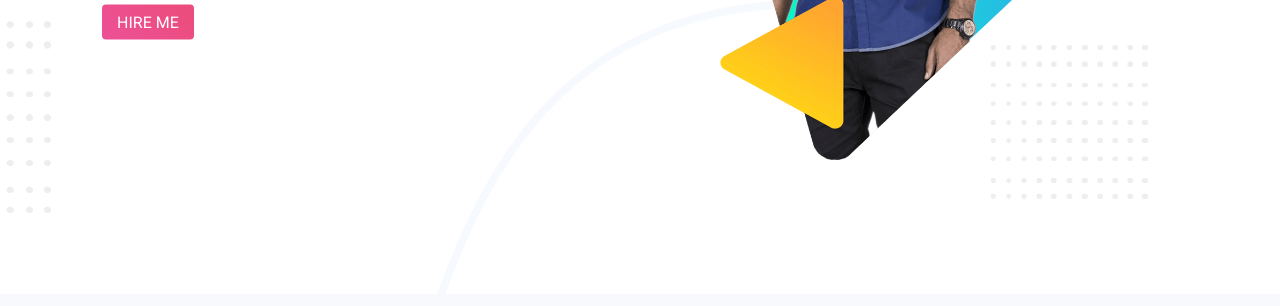
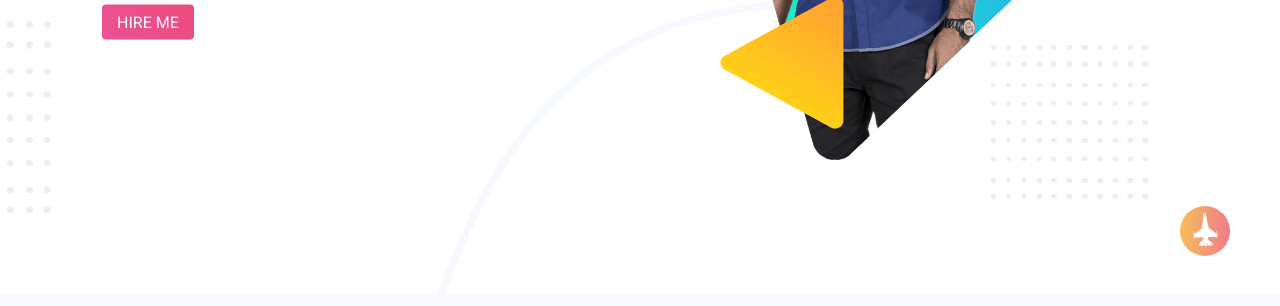
Before and after one commit to saburali/Personal-Protfolio, a plain HTML site: page index.html in a window 1280 px wide. Shown: the part 494-800 px from the top of the page. Drawn offline with Linux system fonts and the light colour scheme.

Commit message:
back to top button create & link adedd

```diff
--- a/asset/style.css
+++ b/asset/style.css
@@ -373,7 +373,7 @@ section:nth-child(7) {
     padding: 50px 80px;
     border-radius: 10px;
     overflow: hidden;
-    background-image: linear-gradient(90deg, #f6af3275, #ed596eed);
+    background-image: linear-gradient(90deg, #f6af32ed, #ed596e75);
     backdrop-filter: blur(5px);
 }
 
@@ -462,3 +462,32 @@ footer {
     font-weight: 600;
     text-align: center;
 }
+
+/* Back to Top Button */
+.b2t {
+    position: fixed;
+    bottom: 50px;
+    right: 50px;
+}
+
+.b2t a {
+    color: #fff;
+    height: 50px;
+    width: 50px;
+    font-size: 27px;
+    display: inline-block;
+    border-radius: 50%;
+    opacity: 0.8;
+    transition: 0.5s;
+    background-image: linear-gradient(90deg, #f6af32, #ed596e);
+}
+
+.b2t a i {
+    padding: 18px 0px 3px 1px;
+    transform: rotate(268deg);
+}
+
+.b2t a:hover {
+    opacity: 1;
+    background-image: linear-gradient(90deg, #ed596e, #f6af32);
+}
--- a/index.html
+++ b/index.html
@@ -14,7 +14,7 @@
 <body>
     <!-- Navbar -->
     <div class="header">
-        <a href="#!">
+        <a href="https://saburbd.com/" target="_blank">
             <img src="asset/images/logo/logo.png" alt="logo image" class="logo" />
         </a>
 
@@ -41,7 +41,7 @@
                 <h3> Hello I'm </h3>
                 <h2 class="primary-colors"> Abdus Sabur </h2>
                 <p class="secondary-color"> Web Designer & Developer with over tow years work experience. Web Desigen, Web development and UI design the major filed i am expert in. </p>
-                <a href="#!" class="btn"> Hire Me </a>
+                <a href="#contact" class="btn"> Hire Me </a>
             </div>
         </div>
         <div class="halt-width">
@@ -59,7 +59,7 @@
                 <h3> Biography </h3>
                 <p class="small-text"> <i class="fas fa-map-marked-alt"></i> Rajshahi, Bangladesh </p>
                 <p class="secondary-color"> Web Designer & Developer with over tow years work experience. Web Desigen, Web development and UI design the major filed i am expert in. Moreover i have teaching passion. I makes video tutorial to share my knowledge. My over all skill makes me a complete software developer, so you can hire me for your projects. </p>
-                <a href="#!" class="btn"> Download CV </a>
+                <a href="https://saburbd.com/default-site.php#about" target="_blank" class="btn"> Download CV </a>
             </div>
         </div>
     </section>
@@ -86,7 +86,7 @@
             <p class="secondary-color"> Founder & CEO Alies </p>
             <p> Reference site about Lorem Ipsum, giving information on its origins, as well as a random Lipsum generator. </p>
         </div>
-        <a href="#!" target="_blank">
+        <a href="mailto:programming.hero1@gmail.com">
             <div class="email-box">
                 <p> Leave me a message in the </p>
                 <h5> programming.hero1@gmail.com </h5>
@@ -178,6 +178,13 @@
     <footer>
         Programming Hero Initiative © 2020 All Rights Reeserved
     </footer>
+
+<!-- Back to Top -->
+<div class="b2t">
+    <a href="#home" title="top">
+        <i class="fas fa-fighter-jet"></i>
+    </a>
+</div>
 </body>
 
 </html>
```
